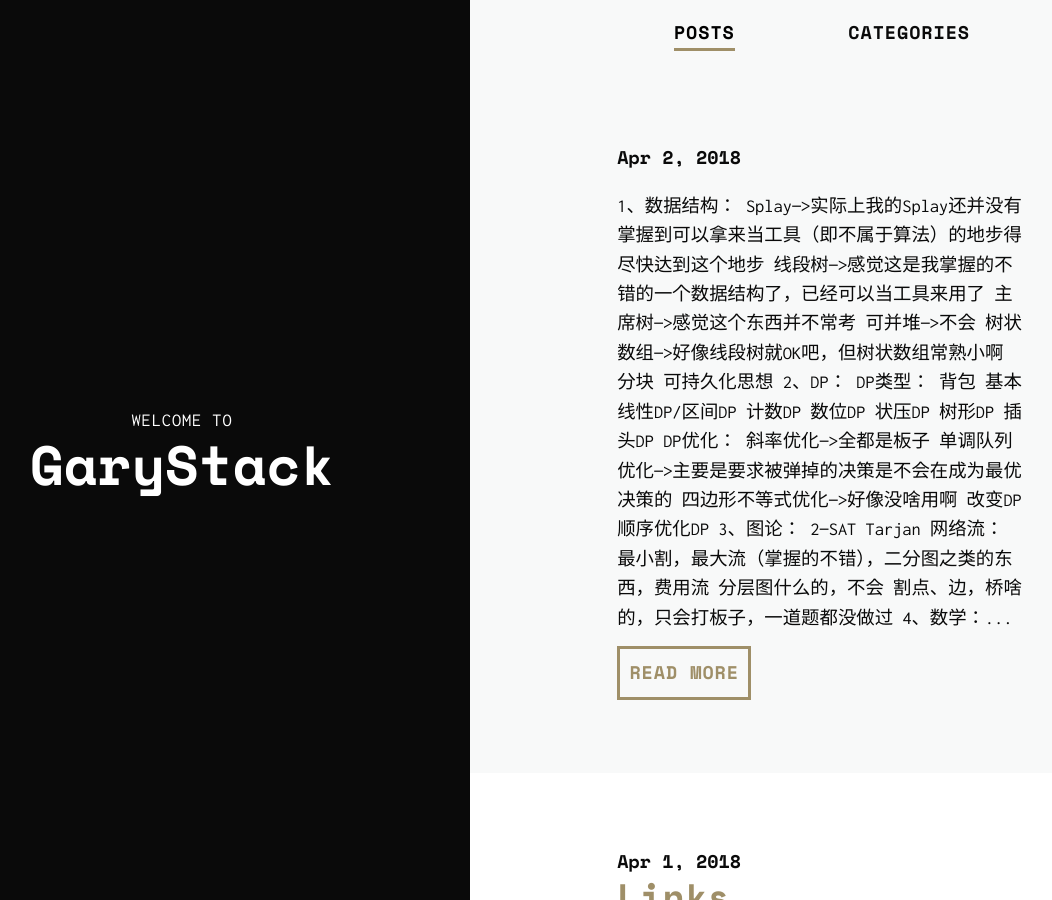
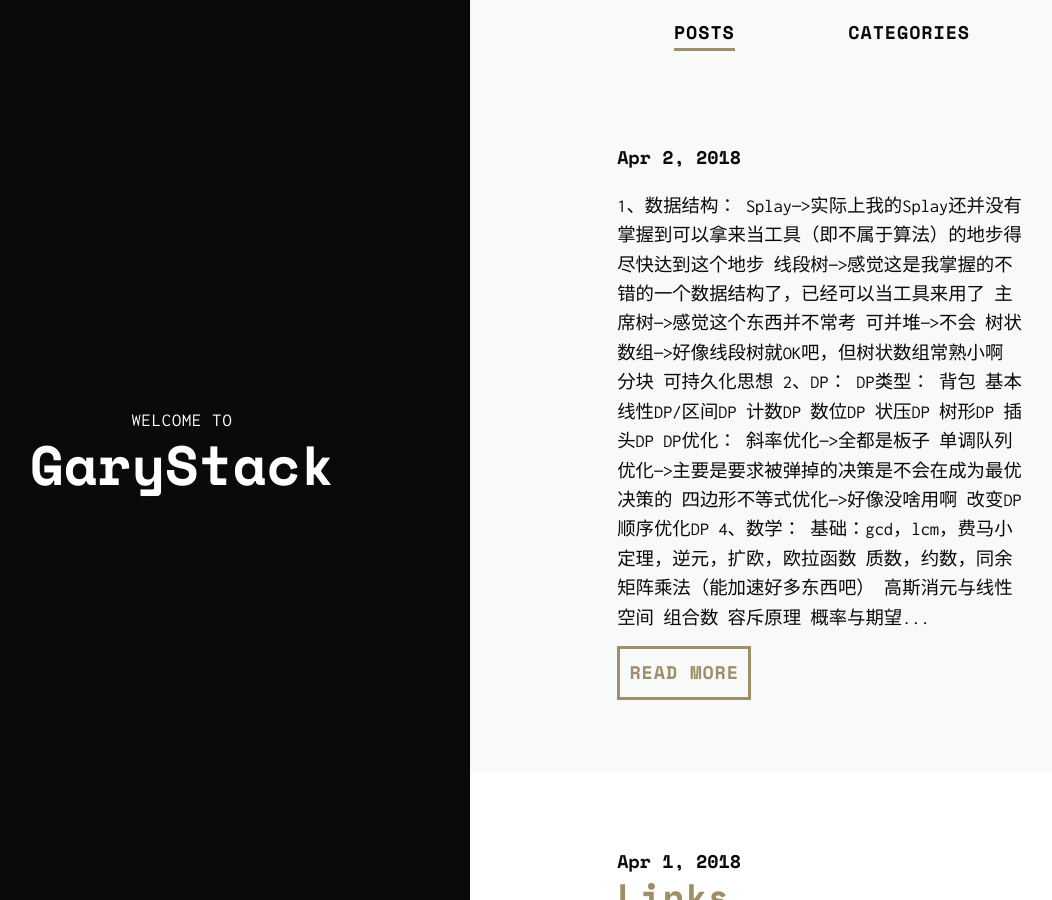
Before and after one commit to GaryStack/project-lambda.github.io, a Jekyll site: the page built from index.html, in a window 1280 px wide and 900 px high. Shown: the whole window, without its empty margins (106-1158 px from the left). Built offline with Jekyll 4.4.1, drawn with Linux system fonts in a browser that asks for light colours; nearby versions of some CDN libraries; the list of posts is cut into pages by our own code.

Commit message:
Update 2018-4-2-Summary of algorithm syllabus in OI.markdown

```diff
--- a/_posts/2018-4-2-Summary of algorithm syllabus in OI.markdown
+++ b/_posts/2018-4-2-Summary of algorithm syllabus in OI.markdown
@@ -55,23 +55,6 @@ image-sm: https://github.com/GaryStack/GaryStack.github.io/blob/master/backgroun
 
     		改变DP顺序优化DP
 
-
-3、图论：
-
-
-		2—SAT
-
- 		Tarjan
-
-		网络流： 最小割，最大流（掌握的不错），二分图之类的东西，费用流
-
- 		分层图什么的，不会
-
-
-  		割点、边，桥啥的，只会打板子，一道题都没做过
-
-
-
 4、数学：
 
     		基础：gcd，lcm，费马小定理，逆元，扩欧，欧拉函数
```
